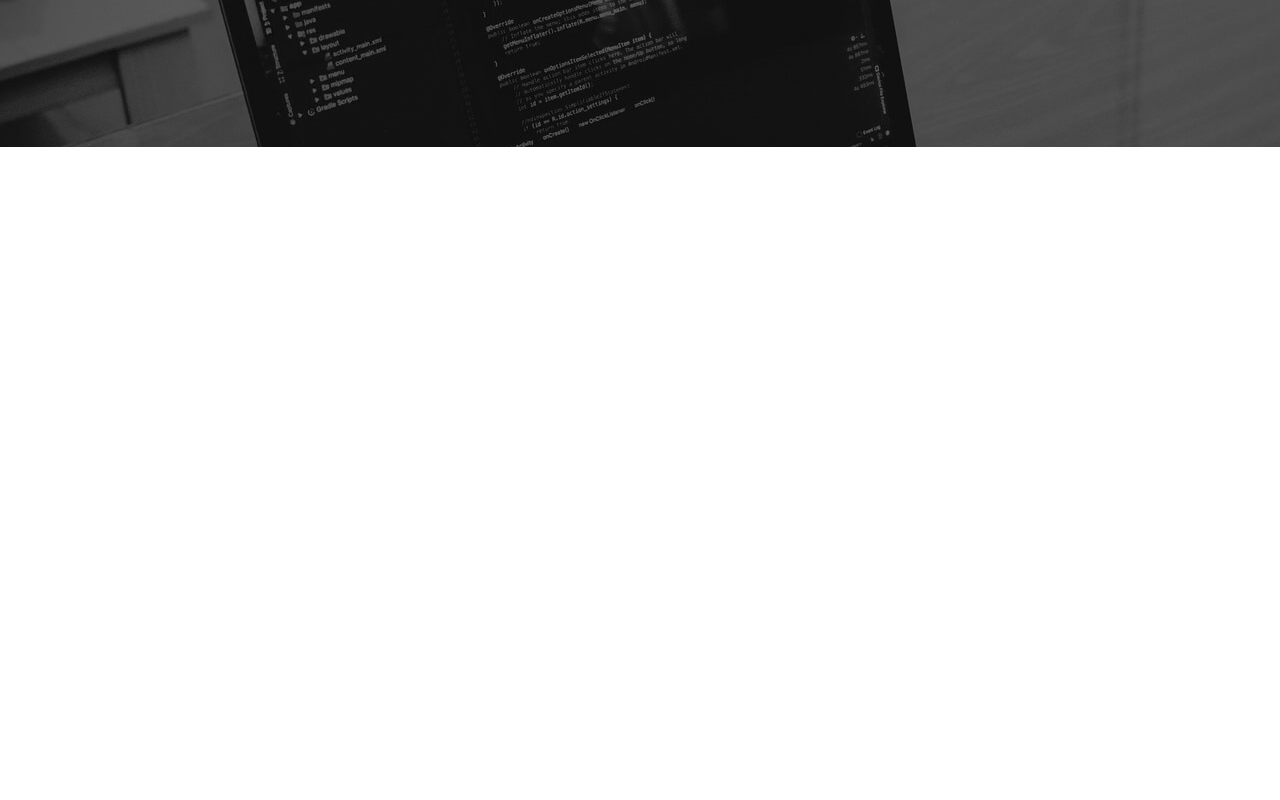
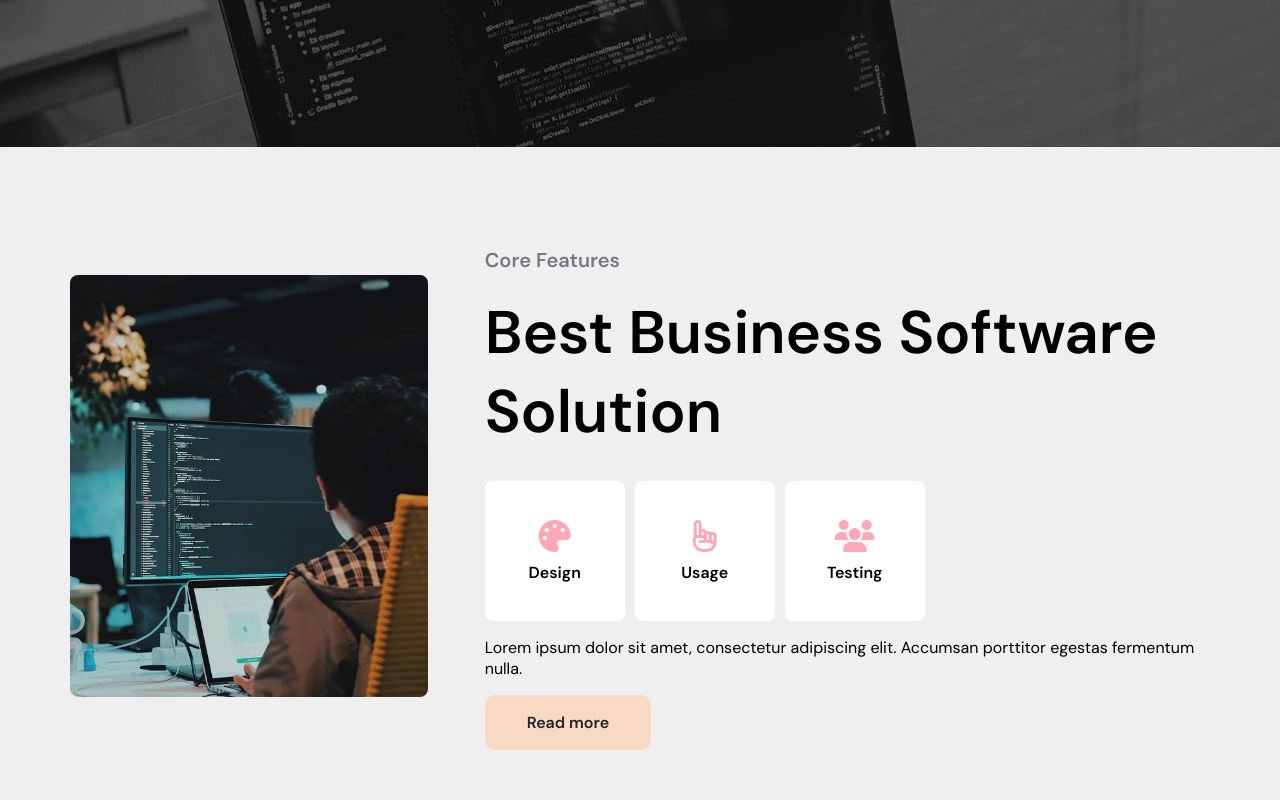
Before and after one commit to nguyenkien0703/project_mini1_fe, a plain HTML site: page index.html in a window 1280 px wide. Shown: the part 479-1279 px from the top of the page. Before the commit the page ends 800 px from the top, so only its background shows below. Drawn offline with Linux system fonts and the light colour scheme; a web font is replaced by a local one.

Commit message:
feat: dont section-two

```diff
--- a/assets/css/style.css
+++ b/assets/css/style.css
@@ -185,3 +185,63 @@ lớp mờ mờ của section-one::before kia nó lại bì đè lên, thì k th
 
 
 /* end button */
+/* section-two */
+.section-two {
+    /* padding trên 80 trái phải 0 dưới 50 */
+    padding: 80px 0 50px;
+    background: var(--bg-1);
+}
+.section-two .inner-wrap {
+    display: flex;
+    align-items: center;
+}
+.section-two .inner-wrap .inner-image {
+   width: 40%;
+   margin-right: 5%;
+}
+.section-two .inner-wrap .inner-image img {
+    width: 100%;
+    height: auto ;
+    border-radius: 8px;
+}
+
+.section-two .inner-wrap {
+    flex: 1;
+
+}
+.section-two .inner-wrap .inner-sub-title {
+    color: #777782;
+    font-size: 20px;
+
+}
+.section-two .inner-wrap .inner-title {
+    font-size: 60px;
+    margin-top: 0;
+    margin-bottom: 30px;
+}
+.section-two .inner-wrap .inner-list {
+    display: flex;
+}
+.section-two .inner-wrap .inner-list .inner-item {
+    display: flex;
+    background: #fff;
+    border-radius: 8px;
+    margin-right: 10px;
+    width: 140px;
+    height: 140px;
+  align-items: center;
+  justify-content: center;
+  flex-direction: column;
+
+
+}
+.section-two .inner-wrap .inner-list .inner-item  i {
+    font-size: 32px;
+    color: var(--color-one);
+    margin-bottom: 10px;
+}
+.section-two .inner-wrap .inner-list .inner-item span {
+    font-weight: 600;
+}
+
+/* end section-two */
--- a/index.html
+++ b/index.html
@@ -73,7 +73,37 @@
     </div>
 <!-- end section one  -->
 
-
+<!-- section-two -->
+<div class="section-two">
+    <div class="container">
+        <div class="inner-wrap">
+            <div class="inner-image">
+                <img src="./assets/image/features1.jpg" alt="alddd">
+            </div>
+            <div class="inner-content">
+                <h3 class="inner-sub-title">Core Features</h3>
+                <h2 class="inner-title">Best Business Software Solution</h2>
+                <div class="inner-list">
+                    <div class="inner-item">
+                        <i class="fa-solid fa-palette"></i>
+                        <span>Design</span>
+                    </div>
+                    <div class="inner-item">
+                        <i class="fa-regular fa-hand-point-up"></i>
+                        <span>Usage</span>
+                    </div>
+                    <div class="inner-item">
+                        <i class="fa-solid fa-users"></i>
+                        <span>Testing</span>
+                    </div>
+                </div>
+                <p class="inner-desc">Lorem ipsum dolor sit amet, consectetur adipiscing elit. Accumsan porttitor egestas fermentum nulla.</p>
+                <a href="#" class="button button-two">Read more</a>
+            </div>
+        </div>
+    </div>
+</div>
+<!--end  section-two -->
 </body>
 
 </html>
```
